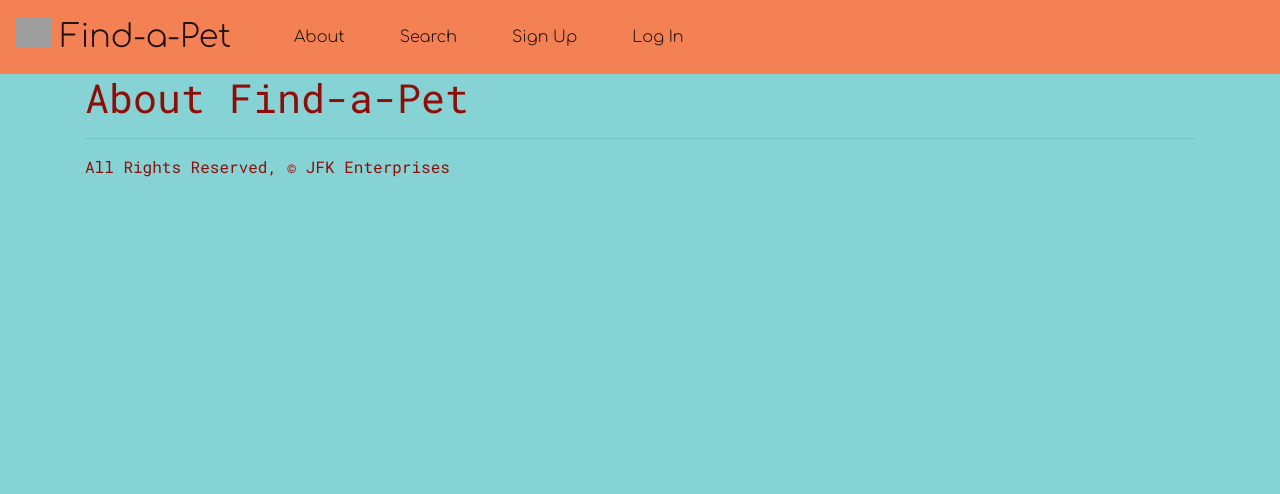
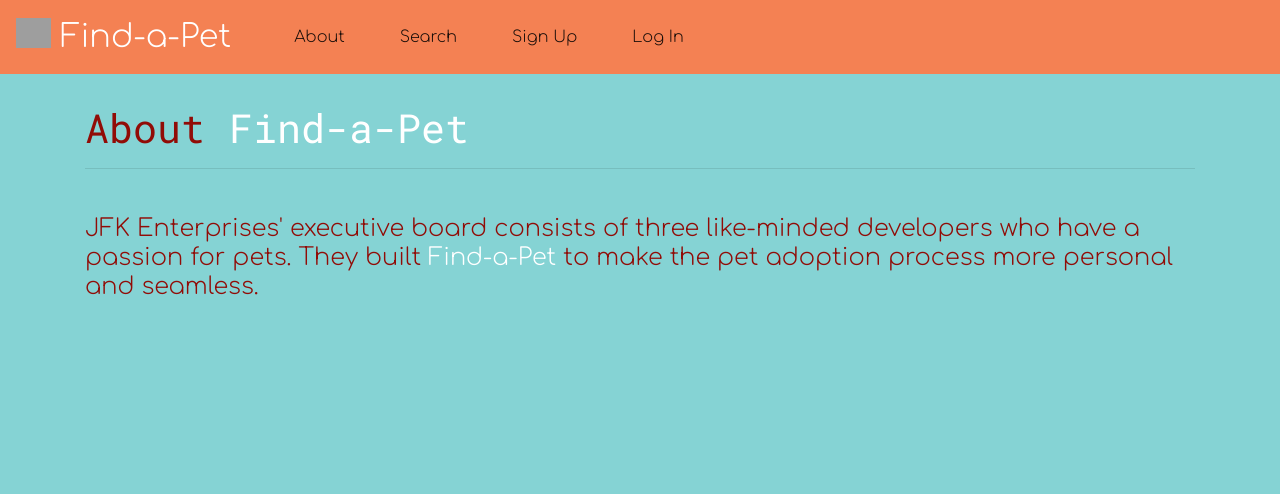
Before and after one commit to kennyyseo/find-a-pet, a Django app: page /about/ in a window 1280 px wide. Shown: the top 494 px of the page. Run offline with Django 3.2, Linux system fonts and the light colour scheme; some libraries are stand-ins or nearby versions; grey boxes are pictures that could not be loaded.

Commit message:
fix about css

```diff
--- a/main_app/static/css/style.css
+++ b/main_app/static/css/style.css
@@ -70,3 +70,16 @@ body {
   flex-direction: row;
   justify-content: flex-start;
 }
+
+#jfk {
+  font-family: "Comfortaa", "Courier New", Courier, monospace;
+  padding: 30px 0 0 0;
+}
+
+#abt {
+  padding: 30px 0 0 0;
+}
+
+.fap {
+  color: white;
+}
--- a/main_app/templates/about.html
+++ b/main_app/templates/about.html
@@ -8,10 +8,9 @@
     <title>About Find-a-Pet</title>
   </head>
   <body>
-    <h1>About Find-a-Pet</h1>
-    {{ animal_types }}
+    <h1 id="abt">About <span class="fap">Find-a-Pet</span></h1>
     <hr />
-    <footer>All Rights Reserved, &copy; JFK Enterprises</footer>
+    <h4 id="jfk">JFK Enterprises' executive board consists of three like-minded developers who have a passion for pets. They built <span class="fap">Find-a-Pet</span> to make the pet adoption process more personal and seamless.</h4>
   </body>
 </html>
 
--- a/main_app/templates/base.html
+++ b/main_app/templates/base.html
@@ -23,7 +23,7 @@
           <nav class="navbar navbar-expand-lg navbar-light">
             <a class="navbar-brand" href="{% url 'index' %}">
               <img src="https://i.imgur.com/Cl027Ke.png" width="35" height="35" class="d-inline-block align-top" alt=""
-                loading="lazy" id="logo" /> Find-a-Pet</a>
+                loading="lazy" id="logo" /> <span class="fap">Find-a-Pet</span></a>
             <button class="navbar-toggler" type="button" data-toggle="collapse" data-target="#navbarSupportedContent"
               aria-controls="navbarSupportedContent" aria-expanded="false" aria-label="Toggle navigation">
               <span class="navbar-toggler-icon"></span>
--- a/main_app/templates/index.html
+++ b/main_app/templates/index.html
@@ -26,8 +26,6 @@
 
 {% for pet in featured_pets.animals %}
 
-{{ pet }}
-
 <div class="card" style="width: 18rem">
   <img src="{% if pet.photos.0.small %} {{pet.photos.0.small}} {% else %} https://i.imgur.com/Cl027Ke.png {% endif %}"
     class="card-img-top" alt="" />
```
